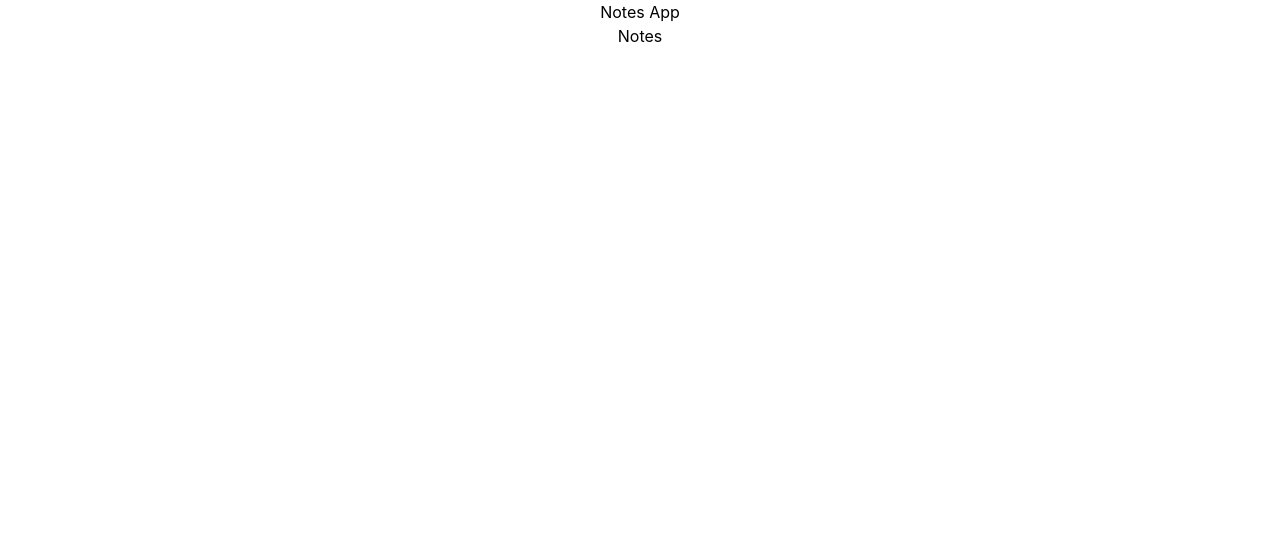
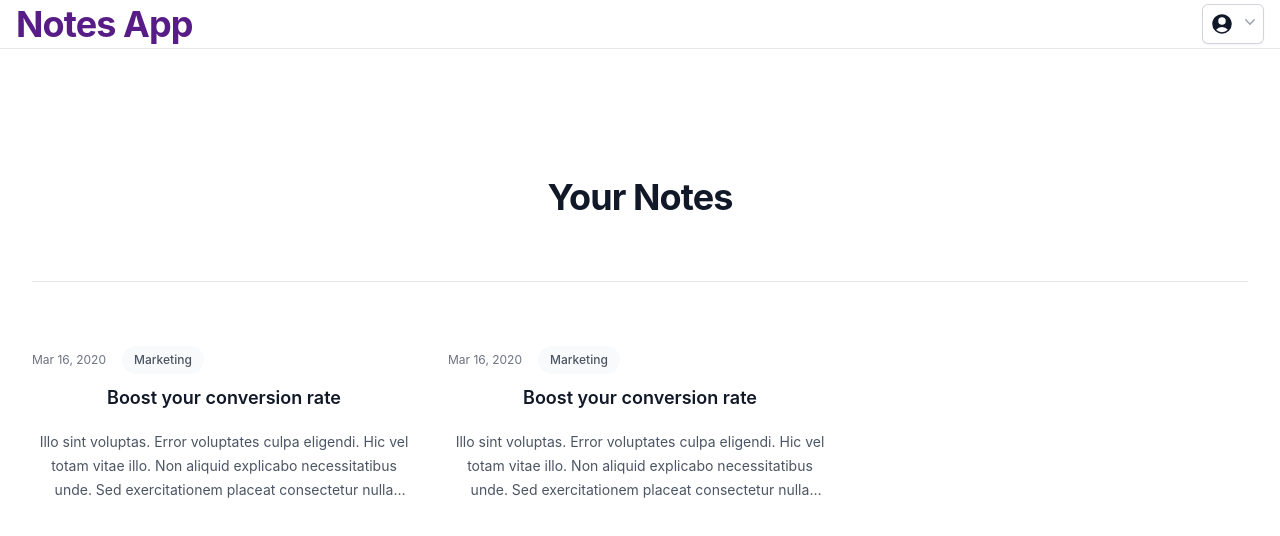
Before and after one commit to tejasveedighe/react-notes-app, a React (Create React App) app: page / in a window 1280 px wide. Shown: the top 536 px of the page. Built offline with nearby package versions, Linux system fonts and the light colour scheme; no server answers.

Commit message:
update the layout component with user profile image

```diff
--- a/package.json
+++ b/package.json
@@ -3,6 +3,8 @@
   "version": "0.1.0",
   "private": true,
   "dependencies": {
+    "@headlessui/react": "^1.7.17",
+    "@heroicons/react": "^2.0.18",
     "@testing-library/jest-dom": "^5.17.0",
     "@testing-library/react": "^13.4.0",
     "@testing-library/user-event": "^13.5.0",
--- a/src/App.tsx
+++ b/src/App.tsx
@@ -12,7 +12,6 @@ export default function App() {
 	useEffect(() => {
 		onAuthStateChanged(auth, (user) => {
 			if (user) {
-				console.log(user);
 				setHasSignedIn((prev) => !prev);
 			} else {
 				console.log("signed out");
--- a/src/components/layout/Layout.tsx
+++ b/src/components/layout/Layout.tsx
@@ -1,11 +1,124 @@
-import React from "react";
-import { Outlet } from "react-router-dom";
+import { onAuthStateChanged } from "firebase/auth";
+import { useEffect, useState } from "react";
+import { Link, Outlet } from "react-router-dom";
+import { auth } from "../../firebase/firebase";
+import { Fragment } from "react";
+import { Menu, Transition } from "@headlessui/react";
+import { ChevronDownIcon } from "@heroicons/react/20/solid";
+import classNames from "classnames";
 
 export default function Layout() {
+	const [profileImg, setProfileImg] = useState<string | null>(null);
+	useEffect(() => {
+		onAuthStateChanged(auth, (user) => {
+			if (user) {
+				setProfileImg(String(user.photoURL));
+			}
+		});
+	}, []);
 	return (
-		<div className="text-center ">
-			Notes App
+		<span className="text-center">
+			<header className="flex items-center justify-between px-4 py-1 border-b border-gray-200 ">
+				<div className="text-start mx-auto max-w-2xl lg:mx-0">
+					<Link
+						to="/"
+						className="text-3xl font-bold tracking-tight text-purple-900 sm:text-4xl"
+					>
+						Notes App
+					</Link>
+				</div>
+
+				<Menu as="div" className="relative inline-block text-left">
+					<div>
+						<Menu.Button className="inline-flex w-full justify-center gap-x-1.5 rounded-md bg-white px-2 py-2 text-sm font-semibold text-gray-900 shadow-sm ring-1 ring-inset ring-gray-300 hover:bg-gray-50">
+							{profileImg ? (
+								<img
+									className="w-8 rounded-full"
+									src={profileImg}
+									alt="profile"
+								/>
+							) : (
+								<svg
+									xmlns="http://www.w3.org/2000/svg"
+									viewBox="0 0 24 24"
+									fill="currentColor"
+									className="w-6 h-6"
+								>
+									<path
+										fillRule="evenodd"
+										d="M18.685 19.097A9.723 9.723 0 0021.75 12c0-5.385-4.365-9.75-9.75-9.75S2.25 6.615 2.25 12a9.723 9.723 0 003.065 7.097A9.716 9.716 0 0012 21.75a9.716 9.716 0 006.685-2.653zm-12.54-1.285A7.486 7.486 0 0112 15a7.486 7.486 0 015.855 2.812A8.224 8.224 0 0112 20.25a8.224 8.224 0 01-5.855-2.438zM15.75 9a3.75 3.75 0 11-7.5 0 3.75 3.75 0 017.5 0z"
+										clipRule="evenodd"
+									/>
+								</svg>
+							)}
+							<ChevronDownIcon
+								className="-mr-1 h-5 w-5 text-gray-400"
+								aria-hidden="true"
+							/>
+						</Menu.Button>
+					</div>
+
+					<Transition
+						as={Fragment}
+						enter="transition ease-out duration-100"
+						enterFrom="transform opacity-0 scale-95"
+						enterTo="transform opacity-100 scale-100"
+						leave="transition ease-in duration-75"
+						leaveFrom="transform opacity-100 scale-100"
+						leaveTo="transform opacity-0 scale-95"
+					>
+						<Menu.Items className="absolute right-0 z-10 mt-2 w-56 origin-top-right rounded-md bg-white shadow-lg ring-1 ring-black ring-opacity-5 focus:outline-none">
+							<div className="py-1">
+								<Menu.Item>
+									{({ active }) => (
+										<a
+											href="/"
+											className={classNames(
+												active ? "bg-gray-100 text-gray-900" : "text-gray-700",
+												"block px-4 py-2 text-sm"
+											)}
+										>
+											Account settings
+										</a>
+									)}
+								</Menu.Item>
+								<Menu.Item>
+									{({ active }) => (
+										<a
+											href="/"
+											className={classNames(
+												active ? "bg-gray-100 text-gray-900" : "text-gray-700",
+												"block px-4 py-2 text-sm"
+											)}
+										>
+											Support
+										</a>
+									)}
+								</Menu.Item>
+
+								<form method="POST" action="#">
+									<Menu.Item>
+										{({ active }) => (
+											<button
+												type="submit"
+												className={classNames(
+													active
+														? "bg-gray-100 text-gray-900"
+														: "text-gray-700",
+													"block w-full px-4 py-2 text-left text-sm"
+												)}
+											>
+												Sign out
+											</button>
+										)}
+									</Menu.Item>
+								</form>
+							</div>
+						</Menu.Items>
+					</Transition>
+				</Menu>
+			</header>
 			<Outlet />
-		</div>
+		</span>
 	);
 }
--- a/src/pages/home-page/Notes.tsx
+++ b/src/pages/home-page/Notes.tsx
@@ -1,5 +1,84 @@
-import React from "react";
+import { Link } from "react-router-dom";
+
+const posts = [
+	{
+		id: 1,
+		title: "Boost your conversion rate",
+		href: "#",
+		description:
+			"Illo sint voluptas. Error voluptates culpa eligendi. Hic vel totam vitae illo. Non aliquid explicabo necessitatibus unde. Sed exercitationem placeat consectetur nulla deserunt vel. Iusto corrupti dicta.",
+		date: "Mar 16, 2020",
+		datetime: "2020-03-16",
+		category: { title: "Marketing", href: "#" },
+		author: {
+			name: "Michael Foster",
+			role: "Co-Founder / CTO",
+			href: "#",
+			imageUrl:
+				"https://images.unsplash.com/photo-1519244703995-f4e0f30006d5?ixlib=rb-1.2.1&ixid=eyJhcHBfaWQiOjEyMDd9&auto=format&fit=facearea&facepad=2&w=256&h=256&q=80",
+		},
+	},
+	{
+		id: 2,
+		title: "Boost your conversion rate",
+		href: "#",
+		description:
+			"Illo sint voluptas. Error voluptates culpa eligendi. Hic vel totam vitae illo. Non aliquid explicabo necessitatibus unde. Sed exercitationem placeat consectetur nulla deserunt vel. Iusto corrupti dicta.",
+		date: "Mar 16, 2020",
+		datetime: "2020-03-16",
+		category: { title: "Marketing", href: "#" },
+		author: {
+			name: "Michael Foster",
+			role: "Co-Founder / CTO",
+			href: "#",
+			imageUrl:
+				"https://images.unsplash.com/photo-1519244703995-f4e0f30006d5?ixlib=rb-1.2.1&ixid=eyJhcHBfaWQiOjEyMDd9&auto=format&fit=facearea&facepad=2&w=256&h=256&q=80",
+		},
+	},
+	// More posts...
+];
 
 export default function Notes() {
-	return <div>Notes</div>;
+	return (
+		<div className="bg-white py-12 sm:py-32">
+			<div className="mx-auto max-w-7xl px-6 lg:px-8">
+				<div className="mx-auto max-w-2xl ">
+					<h2 className="text-3xl font-bold tracking-tight text-gray-900 sm:text-4xl">
+						Your Notes
+					</h2>
+				</div>
+				<div className="mx-auto mt-10 grid max-w-2xl grid-cols-1 gap-x-8 gap-y-16 border-t border-gray-200 pt-10 sm:mt-16 sm:pt-16 lg:mx-0 lg:max-w-none lg:grid-cols-3">
+					{posts.map((post) => (
+						<article
+							key={post.id}
+							className="flex max-w-xl flex-col items-start justify-between"
+						>
+							<div className="flex items-center gap-x-4 text-xs">
+								<time dateTime={post.datetime} className="text-gray-500">
+									{post.date}
+								</time>
+								<a
+									href={post.category.href}
+									className="relative z-10 rounded-full bg-gray-50 px-3 py-1.5 font-medium text-gray-600 hover:bg-gray-100"
+								>
+									{post.category.title}
+								</a>
+							</div>
+							<div className="group relative">
+								<h3 className="mt-3 text-lg font-semibold leading-6 text-gray-900 group-hover:text-gray-600">
+									<Link to={`/note/${post.id}`}>
+										<span className="absolute inset-0" />
+										{post.title}
+									</Link>
+								</h3>
+								<p className="mt-5 line-clamp-3 text-sm leading-6 text-gray-600">
+									{post.description}
+								</p>
+							</div>
+						</article>
+					))}
+				</div>
+			</div>
+		</div>
+	);
 }
```
Also changed, not shown: 1 other file (tests, documents, lock files or other folders).
